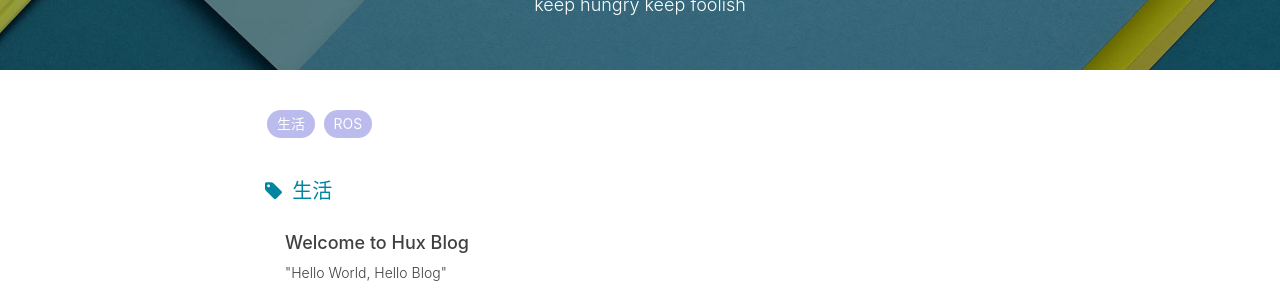
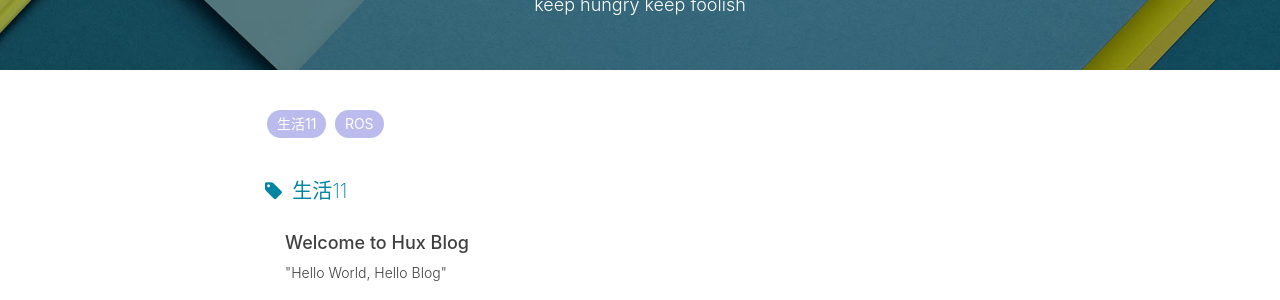
Before and after one commit to ozaki8/missmiaom.github.io, a Jekyll site: the page built from tags.html, in a window 1280 px wide. Shown: the part 158-458 px from the top of the page. Built offline with Jekyll 4.4.1, drawn with Linux system fonts in a browser that asks for light colours; nearby versions of some CDN libraries; comment, search, counter and statistics services are not loaded.

Commit message:
Update 2014-01-29-hello-2015.markdown

```diff
--- a/_posts/2014-01-29-hello-2015.markdown
+++ b/_posts/2014-01-29-hello-2015.markdown
@@ -5,7 +5,7 @@ subtitle:   " \"Hello World, Hello Blog\""
 date:       2015-01-29 12:00:00
 author:     "Hux"
 tags:
-    - 生活
+    - 生活11
 ---
 
 > “Yeah It's on. ”
```
